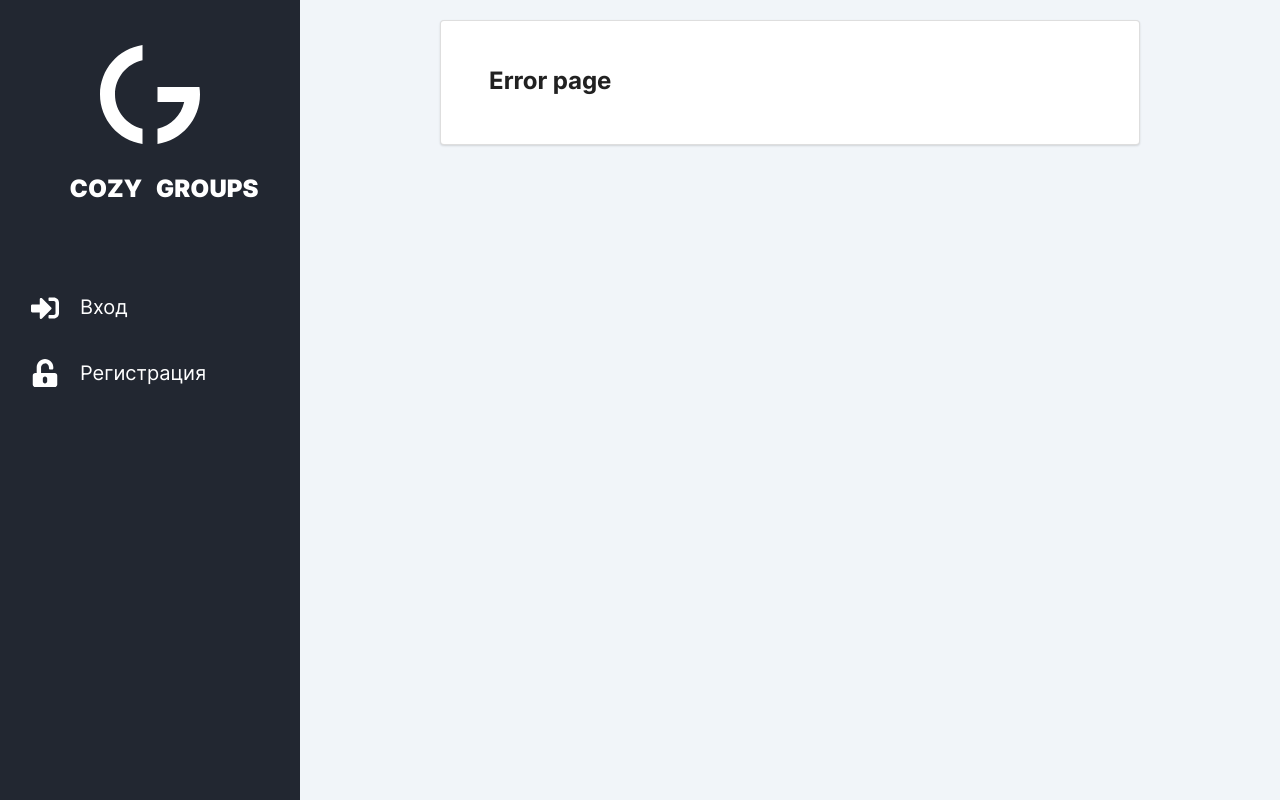
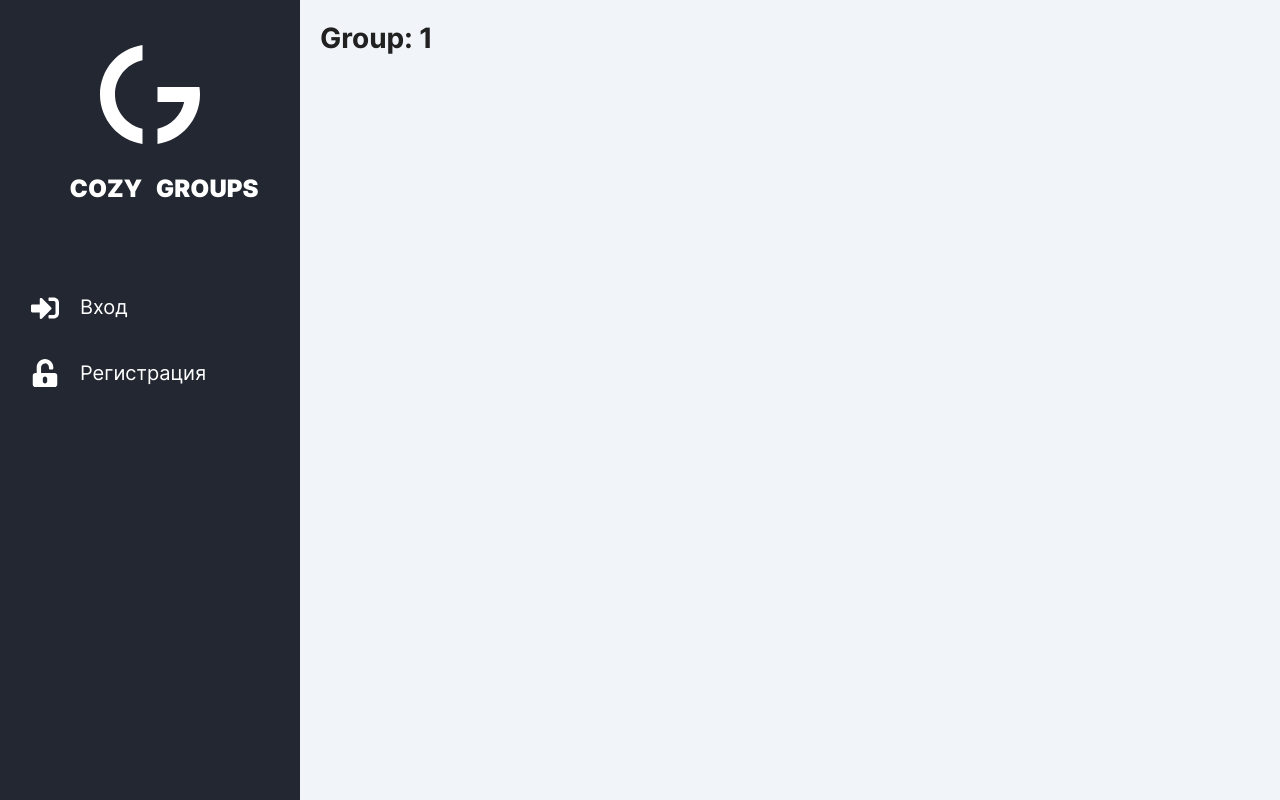
Before and after one commit to danyavol/cozy-groups, a React (Create React App) app in the folder client/: page /groups/1 in a window 1280 px wide. Built offline with nearby package versions, Linux system fonts and the light colour scheme.

Commit message:
Groups pages

```diff
--- a/client/src/components/App.js
+++ b/client/src/components/App.js
@@ -11,6 +11,7 @@ import Register from '../pages/register/register.js';
 import Error from '../pages/notFound/404.js'
 import Header from './header/header.js';
 import AddGroups from '../pages/groups/addGroups.js';
+import Group from '../pages/groups/group';
 
 import './App.css';
 
@@ -74,6 +75,7 @@ class App extends Component {
                             <Route path ="/add-group">
                                 <AddGroups token={this.state.token} />
                             </Route>
+                            <Route path="/groups/:id" component={Group} />
                             <Route to="/*">
                                 <Error />
                             </Route>
--- a/client/src/components/header/header.js
+++ b/client/src/components/header/header.js
@@ -123,7 +123,7 @@ function GroupsList(props) {
         const listGroups = props.myGroups.map((group) =>
             <li key={group.id}>
                 <h5>
-                    <Link to={'/'}>{group.name}</Link>
+                    <Link to={'/groups/' + group.id}>{group.name}</Link>
                 </h5>
             </li>
         );
--- /dev/null
+++ b/client/src/pages/groups/group.js
@@ -0,0 +1,33 @@
+import React from "react";
+
+class Group extends React.Component {
+    constructor(props) {
+        super(props);
+        this.state = {
+            id: '',
+            name: ''
+        }
+    }
+
+    render() {
+
+        return (
+            <div>
+                <h1>Group: {this.state.id}</h1>
+            </div>
+        )
+    }
+
+    componentDidMount() {
+        this.setState({id: this.props.match.params.id});
+    }
+
+    componentDidUpdate(prevProps, prevState, snapshot) {
+        if (this.props !== prevProps) {
+            this.setState({id: this.props.match.params.id});
+        }
+    }
+
+}
+
+export default Group;
```
Lines whose indentation alone changed are shown as unchanged.
